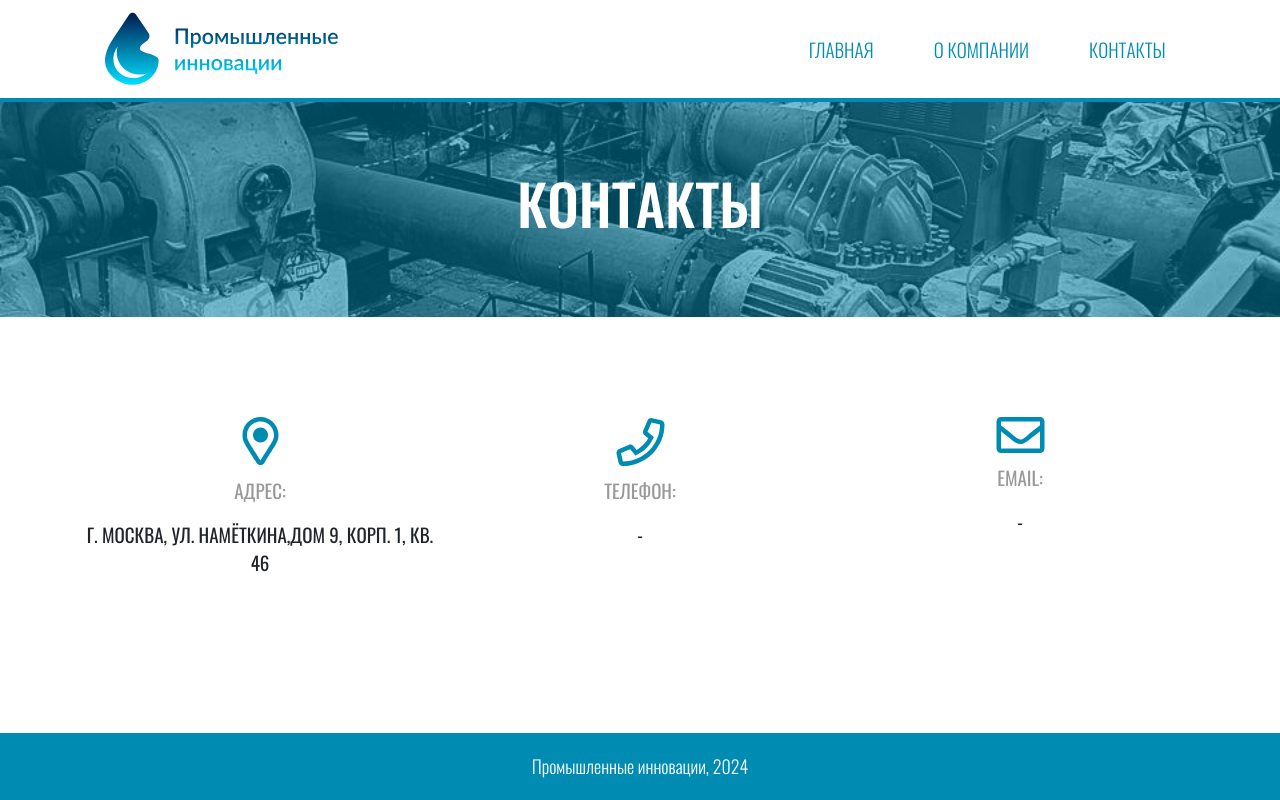
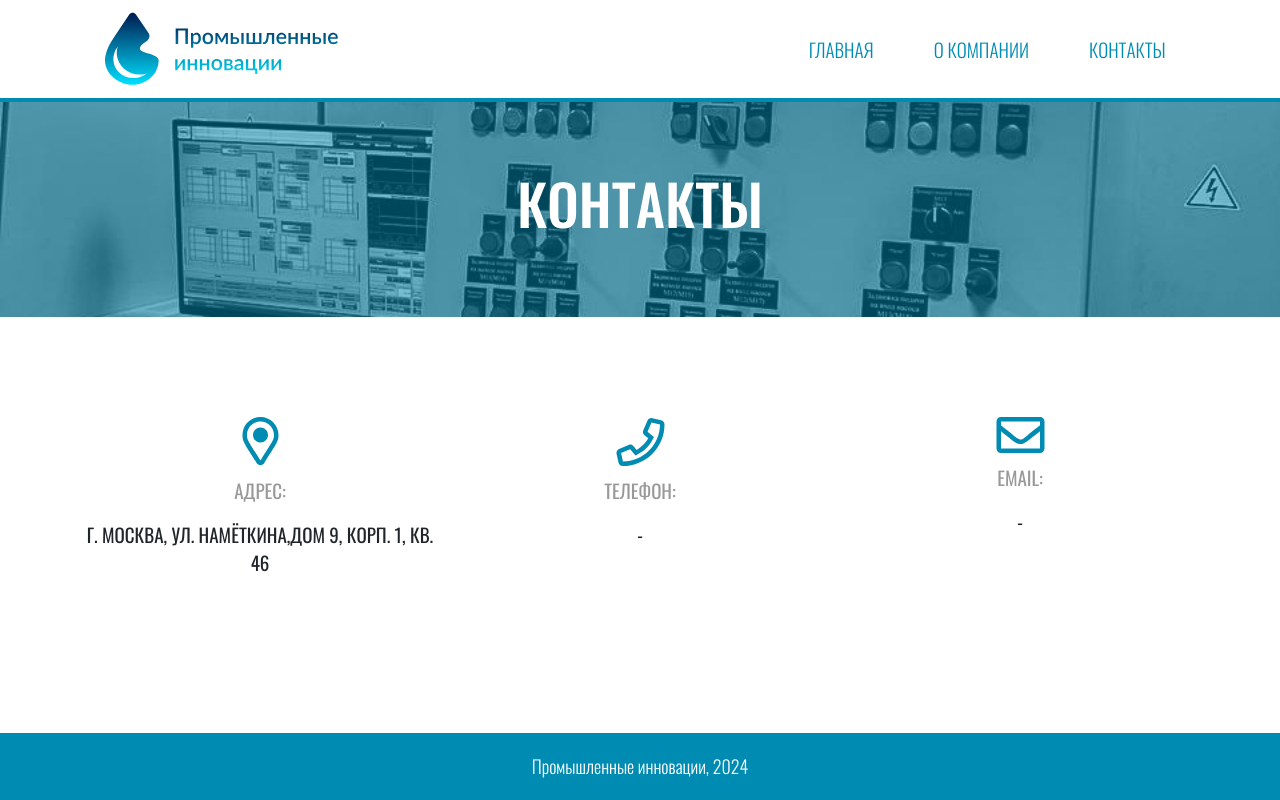
Before and after one commit to SergeyKudryashov17/prom-inovacii, a plain HTML site: page contacts.html in a window 1280 px wide. Drawn offline with Linux system fonts and the light colour scheme.

Commit message:
Обновлен фон для страницы Контакты

```diff
--- a/contacts.html
+++ b/contacts.html
@@ -58,7 +58,7 @@
         </div>
     </div>
     <main class="default-page">
-        <section class="page-top-block" style="background: url('./src/img/img2.jpg') center/cover;">
+        <section class="page-top-block" style="background: url('./src/img/img5.jpg') center/cover;">
             <div class="container h-100">
                 <div class="page-top-block__wrapper">
                     <h1 class="page-top-block__headline">Контакты</h1>
```
